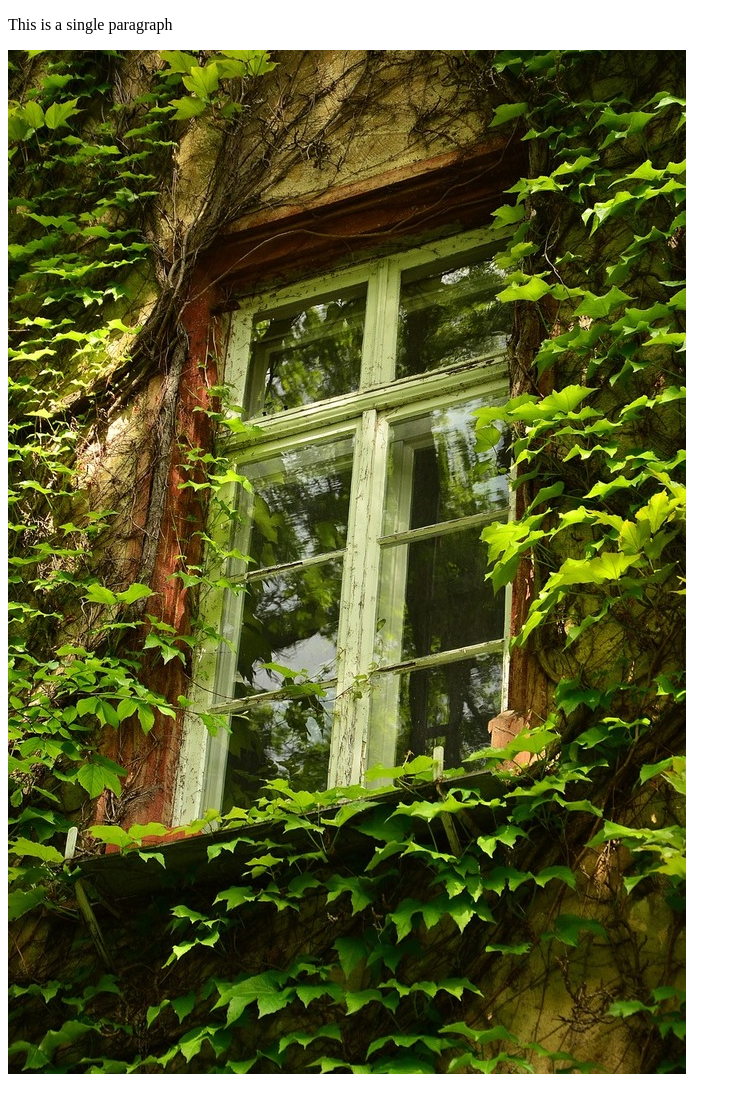
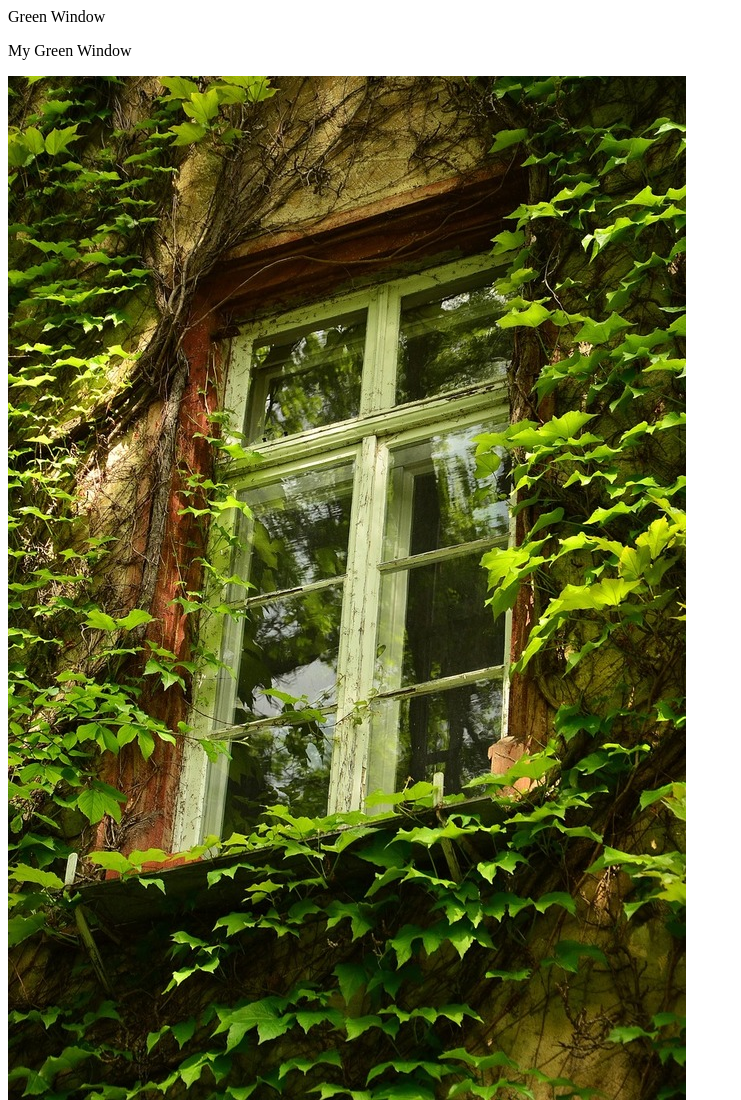
Before and after one commit to Basmaashoura/FrontEndConceptsRevision, a plain HTML site: page greenWindow/index.html in a window 1280 px wide. Shown: the whole page, without its empty margins (0-741 px from the left). Drawn offline with Linux system fonts and the light colour scheme.

Commit message:
vault backup: 2026-09-01 13:44:11

```diff
--- a/greenWindow/index.html
+++ b/greenWindow/index.html
@@ -6,7 +6,8 @@
     <title>My test page</title>
   </head>
   <body>
-    <p>This is a single paragraph</p>
+    <a>Green Window</a>
+    <p>My Green Window</p>
     <img src="images/green-window.jpg" alt="My test image" />
   </body>
 </html>
```
